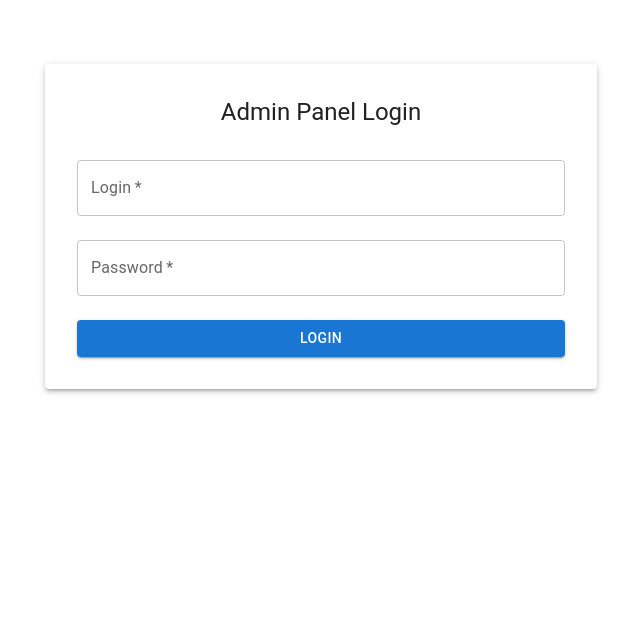
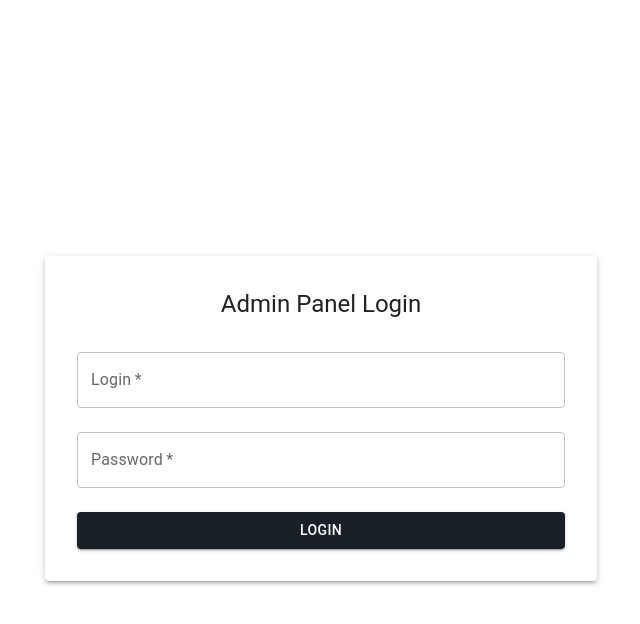
Before and after one commit to komilarozikova/admin-p, a React (Vite) app: page / in a window 1280 px wide. Shown: the top 624 px of the page, without its empty margins (319-959 px from the left). Built offline with nearby package versions, Linux system fonts and the light colour scheme.

Commit message:
added colors

```diff
--- a/src/components/Sidebar.jsx
+++ b/src/components/Sidebar.jsx
@@ -10,6 +10,7 @@ import {
   Toolbar,
   Typography,
 } from "@mui/material";
+import theme from "../themes";
 
 const Sidebar = () => {
   const location = useLocation();
@@ -32,6 +33,7 @@ const Sidebar = () => {
           boxSizing: "border-box",
           paddingTop: 4,
           borderRight: "1px solid #e0e0e0",
+        //   backgroundColor: theme.palette.neutral.dark,
         },
       }}
     >
--- a/src/main.jsx
+++ b/src/main.jsx
@@ -2,9 +2,15 @@ import React from 'react';
 import ReactDOM from 'react-dom/client';
 import App from './App';
 import { BrowserRouter } from 'react-router-dom';
+import { ThemeProvider } from "@mui/material/styles";
+import CssBaseline from "@mui/material/CssBaseline";
+import theme from './themes';
 
 ReactDOM.createRoot(document.getElementById('root')).render(
   <BrowserRouter>
-    <App />
+    <ThemeProvider theme={theme}>
+      <App />
+      <CssBaseline />
+    </ThemeProvider>
   </BrowserRouter>
 );
--- a/src/pages/Login.jsx
+++ b/src/pages/Login.jsx
@@ -9,6 +9,7 @@ import {
     Paper,
     Alert,
 } from "@mui/material";
+import theme from "../themes";
 
 export default function Login() {
     const navigate = useNavigate();
@@ -30,7 +31,7 @@ export default function Login() {
 
     return (
         <Container maxWidth="sm">
-            <Paper elevation={3} sx={{ padding: 4, marginTop: 8 }}>
+            <Paper elevation={3} sx={{ padding: 4, marginTop: 32 }}>
                 <Typography variant="h5" align="center" gutterBottom>
                     Admin Panel Login
                 </Typography>
@@ -71,9 +72,16 @@ export default function Login() {
                     <Button
                         type="submit"
                         variant="contained"
-                        color="primary"
+                        color="theme.palette.neutral.main"
                         fullWidth
-                        sx={{ mt: 2 }}
+                        sx={{
+                            mt: 2,
+                            backgroundColor: theme.palette.neutral.main,
+                            color: "white", // yoki theme.palette.neutral.light
+                            "&:hover": {
+                                backgroundColor: theme.palette.neutral.dark,
+                            },
+                        }}
                     >
                         Login
                     </Button>
--- /dev/null
+++ b/src/themes/colors.js
@@ -0,0 +1,12 @@
+const colors = {
+  neutral_black: "#1A2028",
+  app_color: "#6485CD",
+  neutral_grey_3: "#949FB1",
+  neutral_grey_2: "#E6EBF4",
+  neutral_grey_1: "#F9FAFC",
+  primary_turquoise: "#54C4BE",
+  color_green: "#4CAF50",
+  color_red: "#F44336",
+};
+
+export default colors;
--- /dev/null
+++ b/src/themes/index.js
@@ -0,0 +1,28 @@
+// src/theme/index.js
+import { createTheme } from "@mui/material/styles";
+import colors from "./colors";
+
+const theme = createTheme({
+  palette: {
+    primary: {
+      main: colors.app_color,
+    },
+    secondary: {
+      main: colors.primary_turquoise,
+    },
+    error: {
+      main: colors.color_red,
+    },
+    success: {
+      main: colors.color_green,
+    },
+    neutral: {
+      main: colors.neutral_black,
+      light: colors.neutral_grey_1,
+      medium: colors.neutral_grey_2,
+      dark: colors.neutral_grey_3,
+    },
+  },
+});
+
+export default theme;
```
